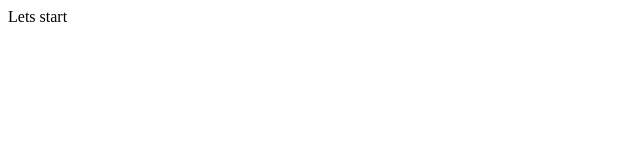
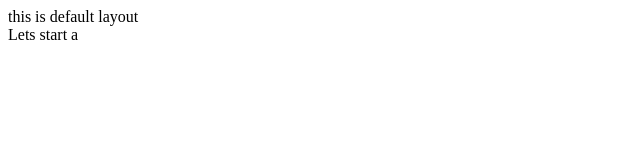
Before and after one commit to Tolethrien/STQR, a Nuxt app in the folder apps/dashboard/: page / in a window 1280 px wide. Shown: the top 160 px of the page, without its empty margins (0-640 px from the left). Built offline with nearby package versions, Linux system fonts and the light colour scheme.

Commit message:
setting folder structure in dash

```diff
--- a/apps/dashboard/nuxt.config.ts
+++ b/apps/dashboard/nuxt.config.ts
@@ -1,5 +1,6 @@
 // https://nuxt.com/docs/api/configuration/nuxt-config
 export default defineNuxtConfig({
-  compatibilityDate: '2024-04-03',
-  devtools: { enabled: true }
-})
+  compatibilityDate: "2024-04-03",
+  devtools: { enabled: true },
+  srcDir: "src/",
+});
--- /dev/null
+++ b/apps/dashboard/src/layouts/default.vue
@@ -0,0 +1,7 @@
+<script lang="ts"></script>
+<template>
+  <div>
+    this is default layout
+    <slot></slot>
+  </div>
+</template>
--- a/apps/dashboard/app.vue
+++ b/apps/dashboard/src/pages/index.vue
@@ -5,5 +5,5 @@ onMounted(() => {
 });
 </script>
 <template>
-  <div>Lets start</div>
+  <div>Lets start a</div>
 </template>
--- /dev/null
+++ b/apps/dashboard/src/server/tsconfig.json
@@ -0,0 +1,3 @@
+{
+  "extends": "../.nuxt/tsconfig.server.json"
+}
```
